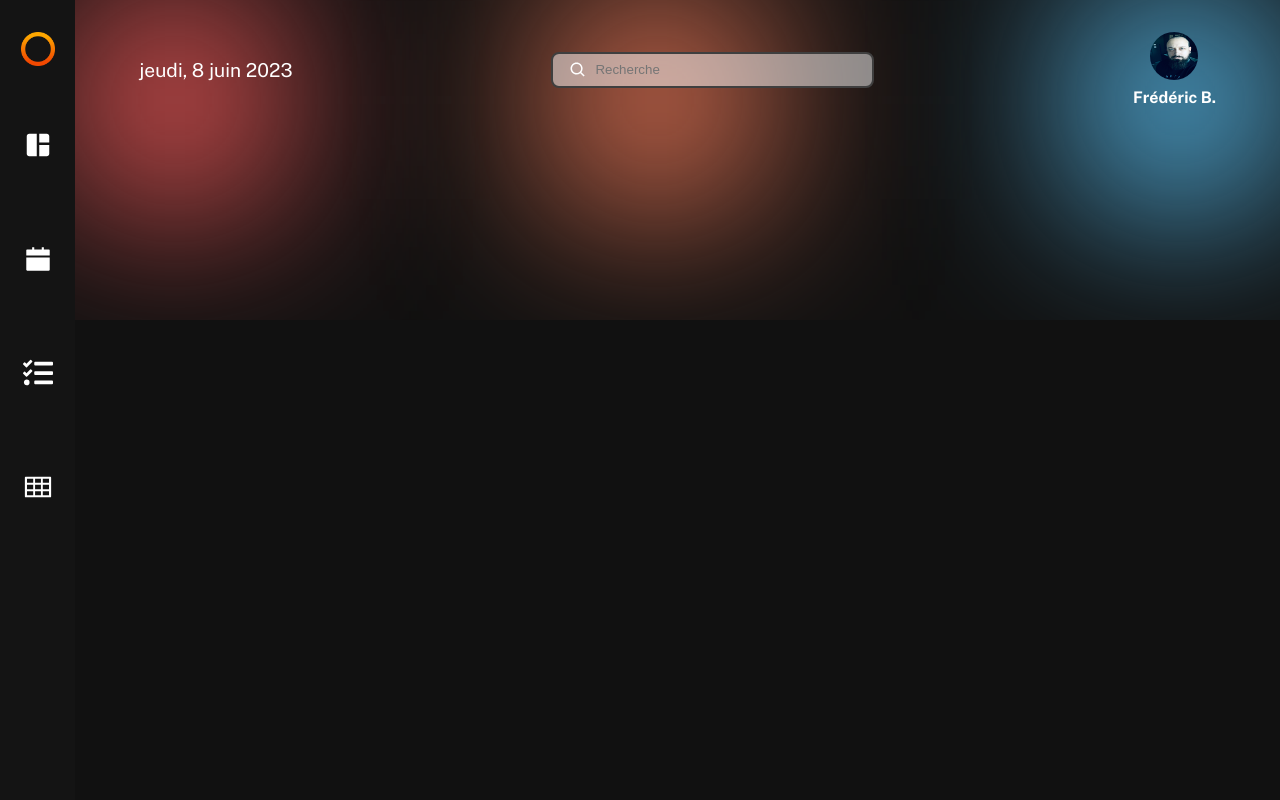
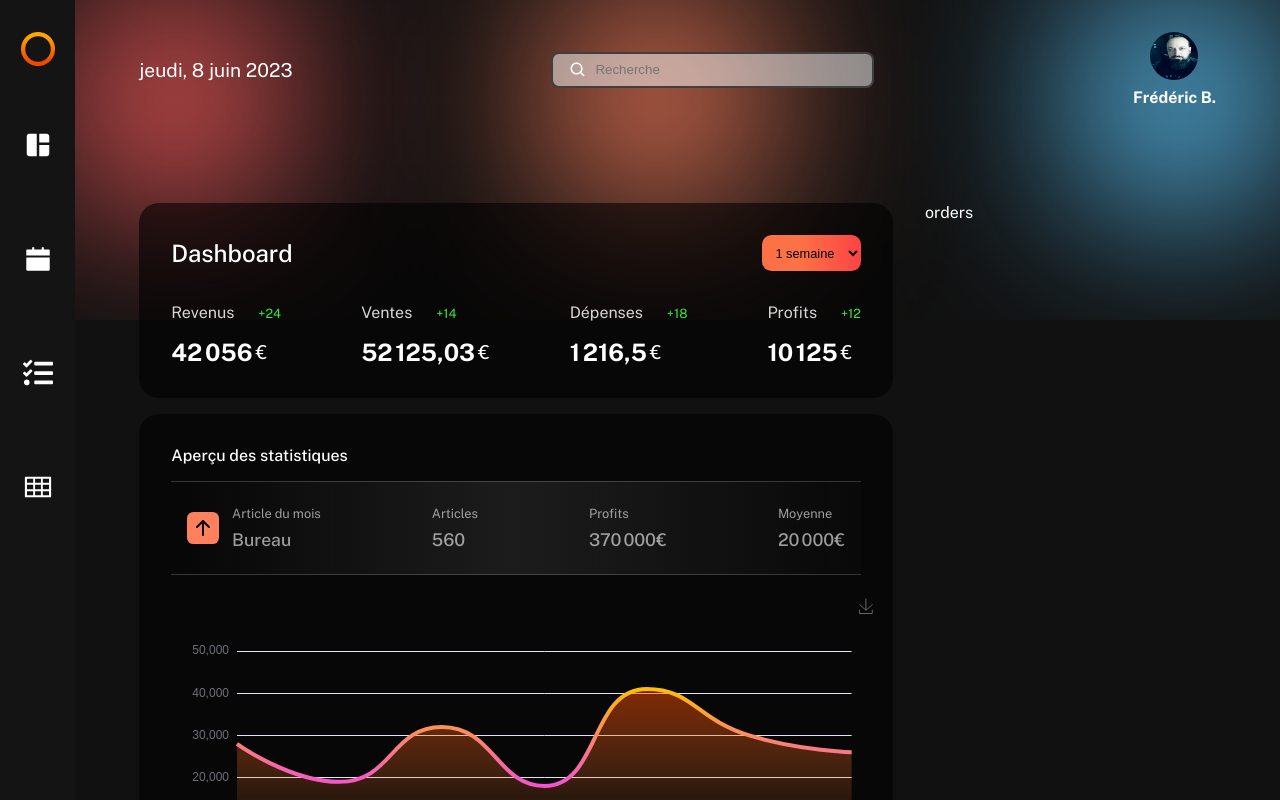
Before and after one commit to B-Frederic/dashboard, a React (Vite) app: page /dashboard in a window 1280 px wide. Built offline with nearby package versions, Linux system fonts and the light colour scheme.

Commit message:
add: left content dashboard and Echart configuration

```diff
--- a/src/components/Layout/Layout.module.css
+++ b/src/components/Layout/Layout.module.css
@@ -76,3 +76,15 @@
 .info{
     font-weight: bold;
 }
+
+.content{
+    display: flex;
+    height: 100%;
+    margin: auto;
+    margin-top: 4rem;
+}
+
+.content>div{
+    width: 100%;
+    min-width: 75vh;
+}
--- /dev/null
+++ b/src/components/Statistics/Statistics.jsx
@@ -0,0 +1,46 @@
+// Style
+import css from "./Statistics.module.css";
+// Icons
+import { BsArrowUpShort } from "react-icons/bs";
+// Data
+import { groupNumber } from "../../data/data";
+import StatisticsChart from "../StatisticsChart/StatisticsChart";
+// Components
+
+
+const Statistics = () => {
+    return (
+        <div className={`${css.container} theme-container`}>
+            <span className={css.title}>Aperçu des statistiques</span>
+
+            <div className={`${css.cards} grey-container`}>
+                <div>
+                    <div className={css.arrowIcon}>
+                        <BsArrowUpShort />
+                    </div>
+                    <div className={css.card}>
+                        <span>Article du mois</span>
+                        <span>Bureau</span>
+                    </div>
+                </div>
+                <div className={css.card}>
+                    <span>Articles</span>
+                    <span>{groupNumber(560)}</span>
+                </div>
+                <div className={css.card}>
+                    <span>Profits</span>
+                    <span>{groupNumber(370000)}€</span>
+                </div>
+                <div className={css.card}>
+                    <span>Moyenne</span>
+                    <span>{groupNumber(20000)}€</span>
+                </div>
+            </div>
+
+            <StatisticsChart />
+
+        </div>
+    );
+};
+
+export default Statistics;
--- /dev/null
+++ b/src/components/Statistics/Statistics.module.css
@@ -0,0 +1,56 @@
+.container{
+    display: flex;
+    flex-direction: column;
+    gap: 1rem;
+    height: 100%;
+}
+
+.title{
+    font-style: 1.2rem;
+    font-weight: 500;
+}
+
+.cards{
+    display: flex;
+    justify-content: space-between;
+    flex-wrap: wrap;
+}
+
+.cards>:nth-child(1){
+    display: flex;
+    align-items: center;
+    gap: 0.8rem;
+}
+
+.arrowIcon{
+    display: flex;
+    align-items: center;
+    justify-content: center;
+    height: 2rem;
+    width: 2rem;
+    font-size: 2rem;
+    border-radius: 0.4rem;
+    color: #000;
+    background: var(--orange);
+}
+
+.arrow>svg{
+    height: 2rem;
+    width: 2rem;
+}
+
+.card{
+    display: flex;
+    flex-direction: column;
+    gap: 0.5rem;
+    color: var(--grey);
+}
+
+.card>:nth-child(1){
+    font-size: 0.8rem;
+}
+
+.card>:nth-child(2){
+    font-size: 1.1rem;
+    font-weight: 500;
+}
--- /dev/null
+++ b/src/components/StatisticsChart/StatisticsChart.jsx
@@ -0,0 +1,90 @@
+// Style
+import css from "./StatisticsChart.module.css";
+// Chart
+import ReactECharts from "echarts-for-react";
+import * as echarts from "echarts";
+
+const StatisticsChart = () => {
+
+    const option = {
+        color: ["var(--orange)"],
+        toolbox: {
+            feature: {
+                saveAsImage: {},
+            }
+        },
+        tooltip: {
+            trigger: "axis",
+            axisPointer: {
+                type: "cross"
+            },
+            backgroundColor: "rgba(0, 0, 0, 0.59)",
+            borderWidth: 0
+        },
+        grid: {
+            left: "3%",
+            right: "4%",
+            bottom: "3%",
+            containLabel: true,
+            show: false,
+        },
+        xAxis: [
+            {
+                type: "category",
+                boundaryGap: false,
+                data: ["Lundi", "Mardi", "Mercredi", "Jeudi", "Vendredi", "Samedi", "Dimanche"]
+            }
+        ],
+        yAxis: [
+            {
+                type: "value",
+                spitLine: {
+                    show: false,
+                }
+            }
+        ],
+        series: [
+            {
+                type: "line",
+                smooth: true,
+                lineStyle: {
+                    color: new echarts.graphic.LinearGradient(0, 0, 0, 1, [
+                        {
+                            offset: 0,
+                            color: "rgb(255, 191, 0)",
+                        },
+                        {
+                            offset: 1,
+                            color: "#F450D3"
+                        }
+                    ]),
+                    width: 4
+                },
+                areaStyle: {
+                    opacity: .5,
+                    color: new echarts.graphic.LinearGradient(0, 0, 0, 0.8, [
+                        {
+                            offset: 0,
+                            color: "#FE4C00"
+                        },
+                        {
+                            offset: 1,
+                            color: "rgb(255, 144, 70, 0.1)"
+                        }
+                    ])
+                },
+                emphasis: {
+                    focus: "series",
+                },
+                showSymbol: false,
+                data: [28000, 19000, 32000, 18000, 41000, 30000, 26000]
+            }
+        ]
+    }
+
+    return (
+        <ReactECharts option={option} />
+    );
+};
+
+export default StatisticsChart;
--- a/src/data/data.js
+++ b/src/data/data.js
@@ -2,13 +2,13 @@ import moment from "moment/moment";
 
 export const cardsData = [
   {
-    title: "Revenue",
+    title: "Revenus",
     change: 24,
     amount: 42056,
   },
   {
-    title: "Ordres",
-    change: -14,
+    title: "Ventes",
+    change: 14,
     amount: 52125.03,
   },
   {
@@ -17,7 +17,7 @@ export const cardsData = [
     amount: 1216.5,
   },
   {
-    title: "Profit",
+    title: "Profits",
     change: 12,
     amount: 10125.0,
   },
--- a/src/index.css
+++ b/src/index.css
@@ -1,6 +1,13 @@
 :root {
     --black: #111111;
+    --green: rgb(54, 234, 54);
+    --grey: rgba(255, 255, 255, 0.597);
     --orange: #ff805d;
+    --orange-gradient: linear-gradient(
+        268.35deg,
+        rgba(255, 70, 70, 0.99) 3.47%,
+        rgba(255, 114, 70, 0.99) 60.18%
+      );
 }
 
 * {
@@ -16,6 +23,12 @@
     background-color: var(--black);
     font-family: "Public Sans", sans-serif;
     overflow: hidden;
+}
+
+.theme-container {
+    padding: 2rem;
+    border-radius: 20px;
+    background: rgba(0, 0, 0, 0.59);
 }
 
 .gradient-red {
@@ -42,6 +55,18 @@
     filter: blur(90px);
 }
 
+.grey-container {
+    padding: 1.5rem 1rem;
+    border-top: 0.3px solid rgba(255, 255, 255, 0.185);
+    border-bottom: 0.3px solid rgba(255, 255, 255, 0.185);
+    background: linear-gradient(
+      90deg,
+      rgba(53, 53, 53, 0) 1.21%,
+      rgba(53, 53, 53, 0.46) 49.45%,
+      rgba(53, 53, 53, 0) 103.83%
+    );
+  }
+
 /* scrollbar */
 ::-webkit-scrollbar {
     width: 5px;
--- a/src/pages/Dashboard/Dashboard.jsx
+++ b/src/pages/Dashboard/Dashboard.jsx
@@ -1,8 +1,50 @@
+// Style
 import css from "./Dashboard.module.css";
+// Data
+import { cardsData, groupNumber } from "../../data/data";
+// Components
+import Statistics from "../../components/Statistics/Statistics";
+
 
 const Dashboard = () => {
     return (
         <div className={css.container}>
+            <div className={css.dashboard}>
+                <div className={`${css.dashboardHead} theme-container`}>
+                    <div className={css.head}>
+                        <span>Dashboard</span>
+                        <div className={css.durationButton}>
+                            <select>
+                                <option value="">1 semaine</option>
+                                <option value="">1 mois</option>
+                                <option value="">1 an</option>
+                            </select>
+                        </div>
+                    </div>
+                    <div className={css.cards}>
+                        {
+                            cardsData.map((item, index) => (
+                                <div className={css.card} key={index}>
+                                    <div className={css.cardHead}>
+                                        <span>{item.title}</span>
+                                        <span>+{item.change}</span>
+                                    </div>
+                                    <div className={css.cardAmount}>
+                                        <span>{groupNumber(item.amount)}</span>
+                                        <span>€</span>
+                                    </div>
+                                </div>
+                            ))
+                        }
+                    </div>
+                </div>
+
+               <Statistics />
+
+            </div>
+            <div className={css.orders}>
+            orders
+            </div>
         </div>
     );
 };
--- a/src/pages/Dashboard/Dashboard.module.css
+++ b/src/pages/Dashboard/Dashboard.module.css
@@ -0,0 +1,81 @@
+.container{
+    display: flex;
+    gap: 2rem;
+    width: 100%;
+    max-width: 130rem;
+    padding: 0 4rem;
+}
+
+.dashboard{
+    display: flex;
+    flex-direction: column;
+    gap: 1rem;
+    width: 70%;
+}
+
+.dashboardHead{
+    display: flex;
+    flex-direction: column;
+    gap: 2rem;
+}
+
+.dashboardHead > .head{
+    display: flex;
+    align-items: center;
+    justify-content: space-between;
+}
+
+.head>:nth-child(1){
+    font-size: 1.5rem;
+    font-weight: 500;
+}
+
+.durationButton>select{
+    padding: 0.6rem;
+    font-size: 0.8rem;
+    font-weight: 500;
+    border: none;
+    border-radius: 0.6rem;
+    background: var(--orange-gradient);
+}
+
+.cards{
+    display: flex;
+    justify-content: space-between;
+}
+
+.card{
+    display: flex;
+    flex-direction: column;
+    gap: 1rem;
+}
+
+.cardHead{
+    font-size: 1rem;
+}
+
+.cardHead>:nth-child(1){
+    color: rgba(255, 255, 255, 0.84)
+}
+
+.cardHead>:nth-child(2){
+    margin-left: 1.5rem;
+    font-size: 0.8rem;
+    color: var(--green)
+}
+
+.cardAmount{
+    display: flex;
+    align-items: center;
+}
+
+.cardAmount>:nth-child(1){
+    margin-right: 0.2rem;
+    font-size: 1.5rem;
+    font-weight: bold;
+}
+
+.cardAmount>:nth-child(2){
+    font-size: 1.2rem;
+    color: rgab(255, 255, 255, 0.8)
+}
```
Also changed, not shown: src/components/StatisticsChart/StatisticsChart.module.css (added).
